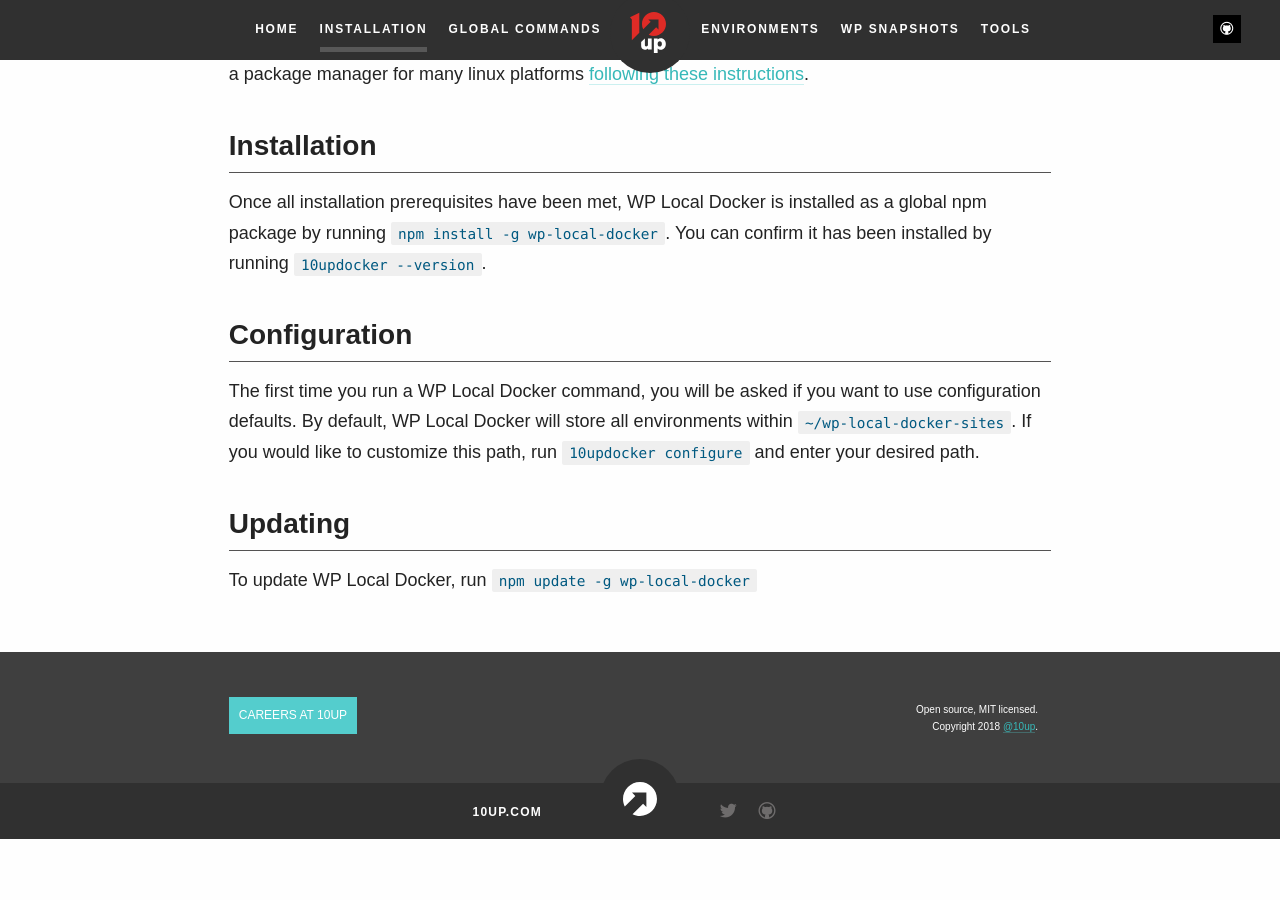
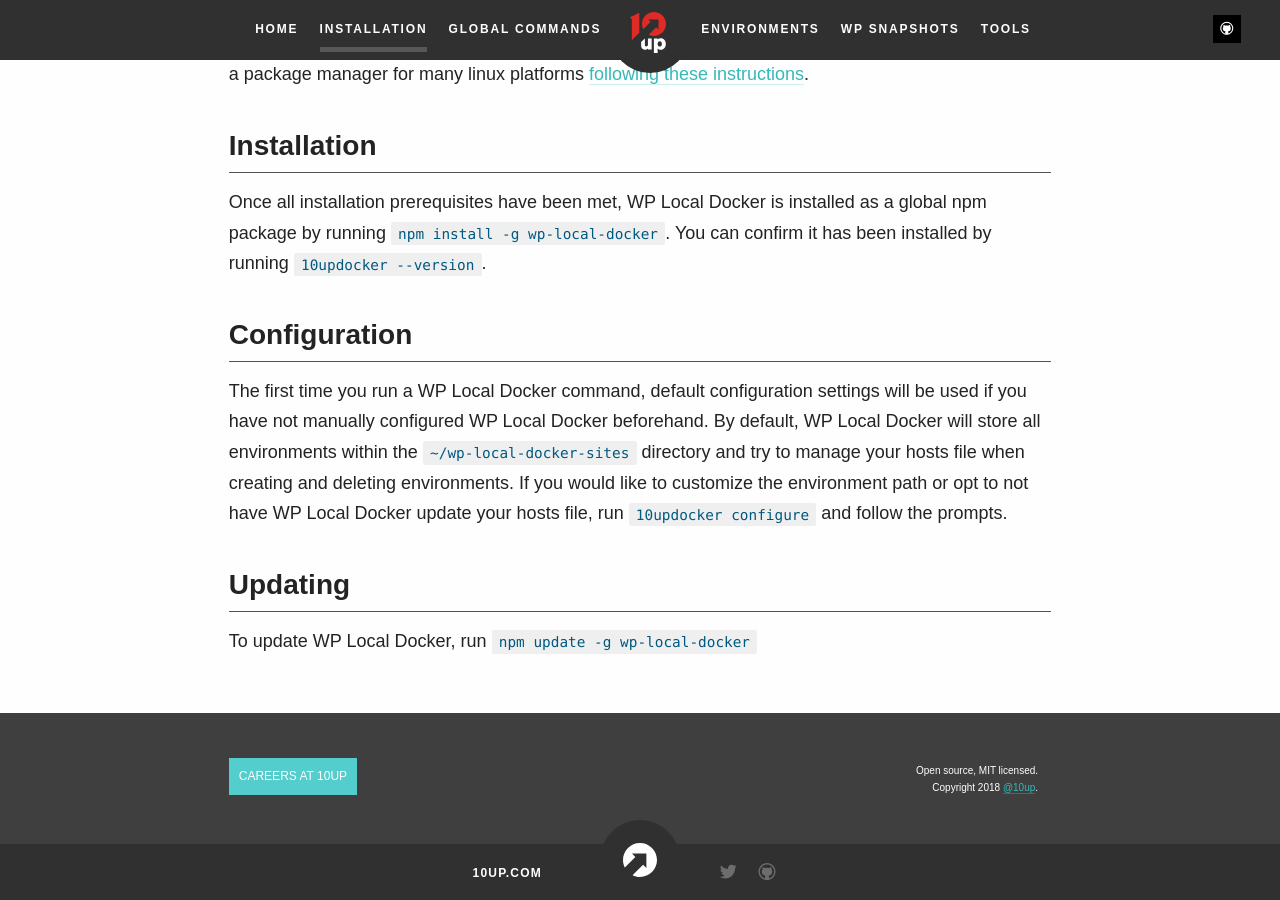
Before and after one commit to 10up/wp-local-docker-docs, a Jekyll site: the page built from installation.md, in a window 1280 px wide and 900 px high, scrolled down 1144 px. Built offline with Jekyll 4.4.1, drawn with Linux system fonts in a browser that asks for light colours; some web fonts are replaced; before the commit the page ends 1983 px from its top, so only the background shows below that.

Commit message:
Add note about hosts file management options in configuration section

```diff
--- a/_includes/markdown/Installation.md
+++ b/_includes/markdown/Installation.md
@@ -31,9 +31,11 @@ Once all installation prerequisites have been met, WP Local Docker is installed
 
 ## Configuration
 
-The first time you run a WP Local Docker command, you will be asked if you want to use configuration defaults.
-By default, WP Local Docker will store all environments within `~/wp-local-docker-sites`. If you would like to customize
-this path, run `10updocker configure` and enter your desired path.
+The first time you run a WP Local Docker command, default configuration settings will be used if you have not manually
+configured WP Local Docker beforehand. By default, WP Local Docker will store all environments within the
+`~/wp-local-docker-sites` directory and try to manage your hosts file when creating and deleting environments. If you
+would like to customize the environment path or opt to not have WP Local Docker update your hosts file, run
+`10updocker configure` and follow the prompts.
 
 ## Updating
 
```
